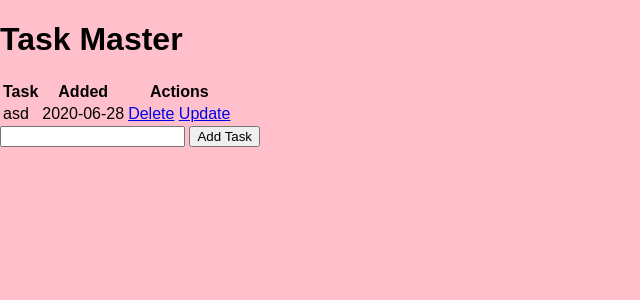
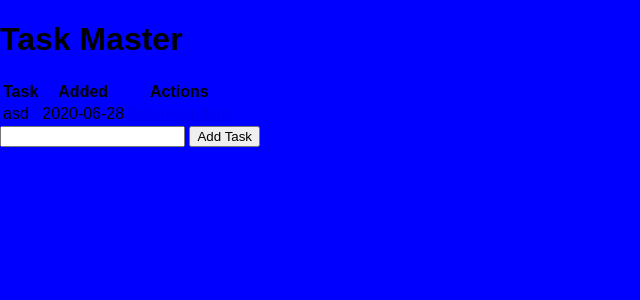
Before and after one commit to BriannHu/flask-tutorial, a Flask app: page / in a window 1280 px wide. Shown: the top 300 px of the page, without its empty margins (0-640 px from the left). Run offline with Flask 2, Linux system fonts and the light colour scheme; data comes from the database, SQL or seed files in the repository.

Commit message:
change background

```diff
--- a/static/css/main.css
+++ b/static/css/main.css
@@ -1,5 +1,5 @@
 body {
-    background: pink;
+    background: blue;
     margin: 0;
     font-family: sans-serif;
 }
```
